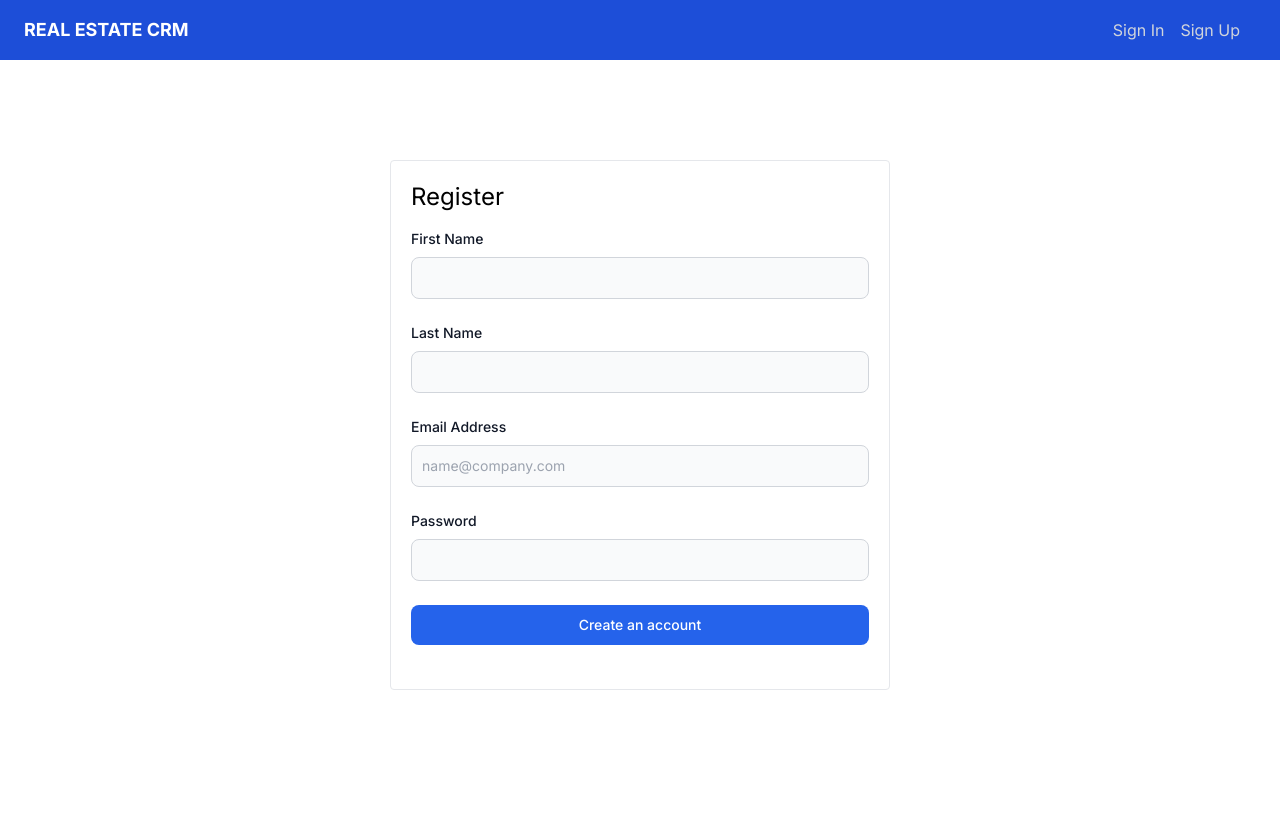
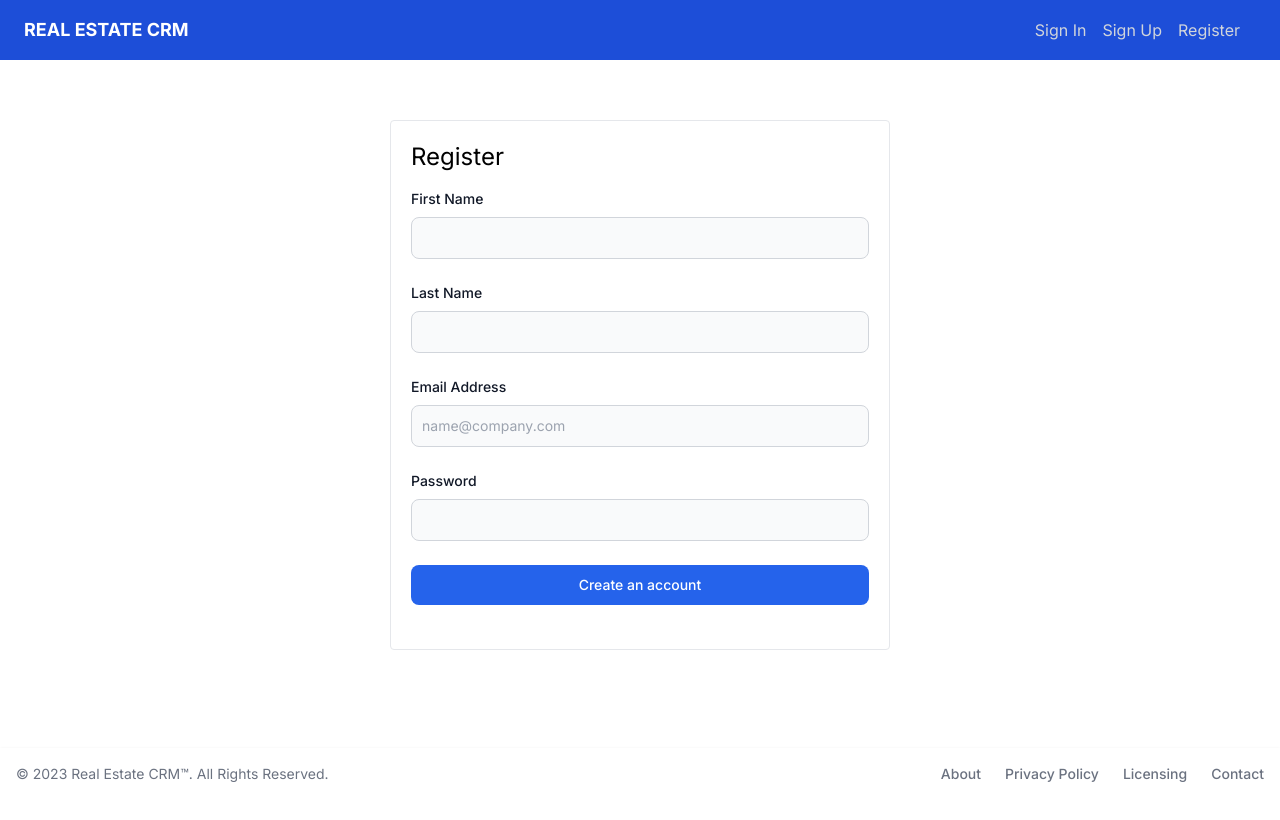
Before and after one commit to kevinwchen/realestate-crm, a Next.js app: page /register in a window 1280 px wide. Shown: the top 820 px of the page. Built offline with nearby package versions, Linux system fonts and the light colour scheme; no server answers.

Commit message:
Add formatting and footer

```diff
--- /dev/null
+++ b/src/app/components/Footer.tsx
@@ -0,0 +1,41 @@
+import React from "react";
+
+const Footer = () => {
+  return (
+    <footer className="mt-20 bg-white shadow dark:bg-gray-800">
+      <div className="w-full mx-auto max-w-screen-xl p-4 md:flex md:items-center md:justify-between">
+        <span className="text-sm text-gray-500 sm:text-center dark:text-gray-400">
+          © 2023{" "}
+          <a href="https://flowbite.com/" className="hover:underline">
+            Real Estate CRM™
+          </a>
+          . All Rights Reserved.
+        </span>
+        <ul className="flex flex-wrap items-center mt-3 text-sm font-medium text-gray-500 dark:text-gray-400 sm:mt-0">
+          <li>
+            <a href="#" className="mr-4 hover:underline md:mr-6 ">
+              About
+            </a>
+          </li>
+          <li>
+            <a href="#" className="mr-4 hover:underline md:mr-6">
+              Privacy Policy
+            </a>
+          </li>
+          <li>
+            <a href="#" className="mr-4 hover:underline md:mr-6">
+              Licensing
+            </a>
+          </li>
+          <li>
+            <a href="#" className="hover:underline">
+              Contact
+            </a>
+          </li>
+        </ul>
+      </div>
+    </footer>
+  );
+};
+
+export default Footer;
--- a/src/app/components/Header.tsx
+++ b/src/app/components/Header.tsx
@@ -5,7 +5,7 @@ import { UserButton, auth } from "@clerk/nextjs";
 const Header = () => {
   const { userId } = auth();
   return (
-    <>
+    <header className="h-10">
       <nav className="bg-blue-700 py-4 px-6 flex items-center justify-between mb-5">
         <div className="flex items-center">
           <Link href="/">
@@ -29,6 +29,12 @@ const Header = () => {
               >
                 Sign Up
               </Link>
+              <Link
+                href="register"
+                className="text-gray-300 hover:text-white mr-4"
+              >
+                Register
+              </Link>
             </>
           )}
           {userId && (
@@ -44,7 +50,7 @@ const Header = () => {
           </div>
         </div>
       </nav>
-    </>
+    </header>
   );
 };
 
--- a/src/app/layout.tsx
+++ b/src/app/layout.tsx
@@ -2,6 +2,7 @@ import "./globals.css";
 import { Inter } from "next/font/google";
 import { ClerkProvider } from "@clerk/nextjs";
 import Header from "./components/Header";
+import Footer from "./components/Footer";
 
 const inter = Inter({ subsets: ["latin"] });
 
@@ -16,14 +17,15 @@ export default function RootLayout({
 }) {
   return (
     <ClerkProvider>
-      <html lang="en">
-        <body className={inter.className}>
+      <html lang="en" className={inter.className}>
+        <body className="min-h-screen flex flex-col justify-between">
           <Header />
-          <main className="container">
-            <div className="flex items-start justify-center min-h-screen">
+          <main className="container mb-auto">
+            <div className="flex items-stretch justify-center">
               <div className="mt-20">{children}</div>
             </div>
           </main>
+          <Footer />
         </body>
       </html>
     </ClerkProvider>
```
